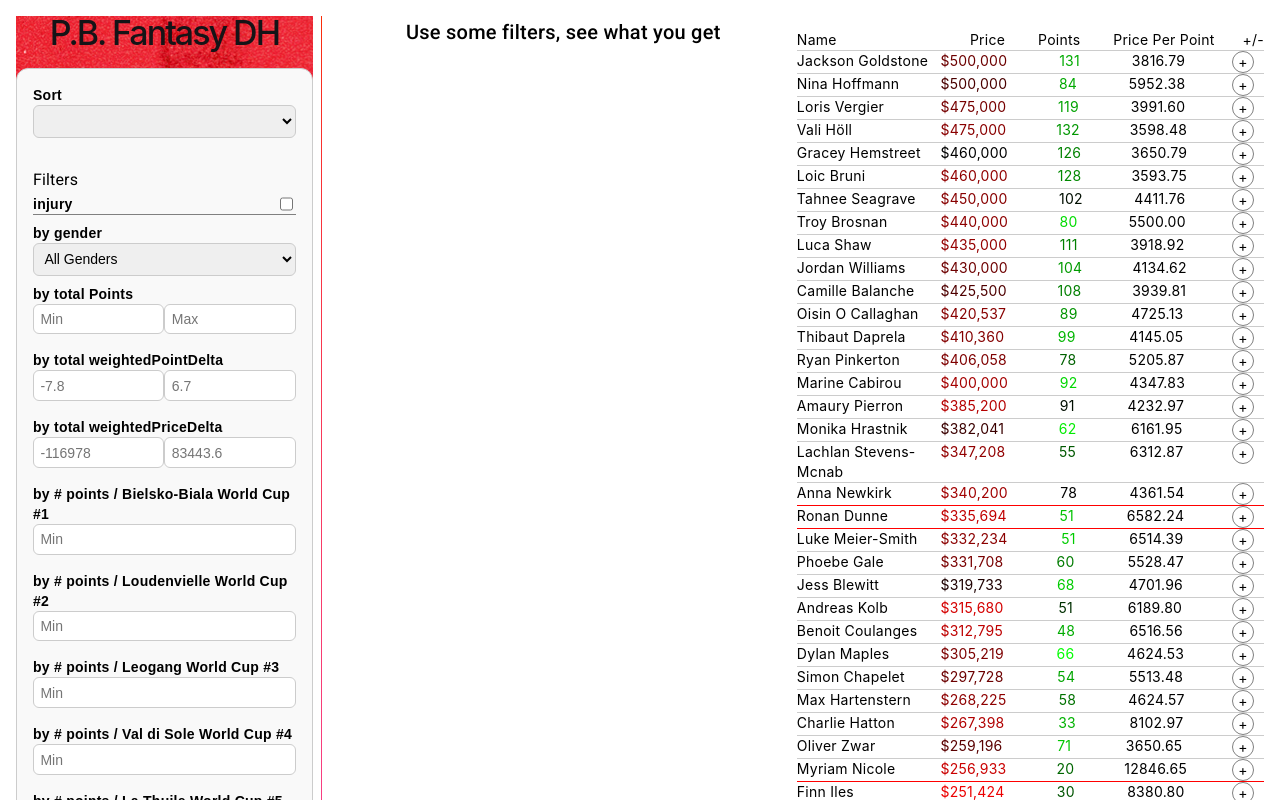
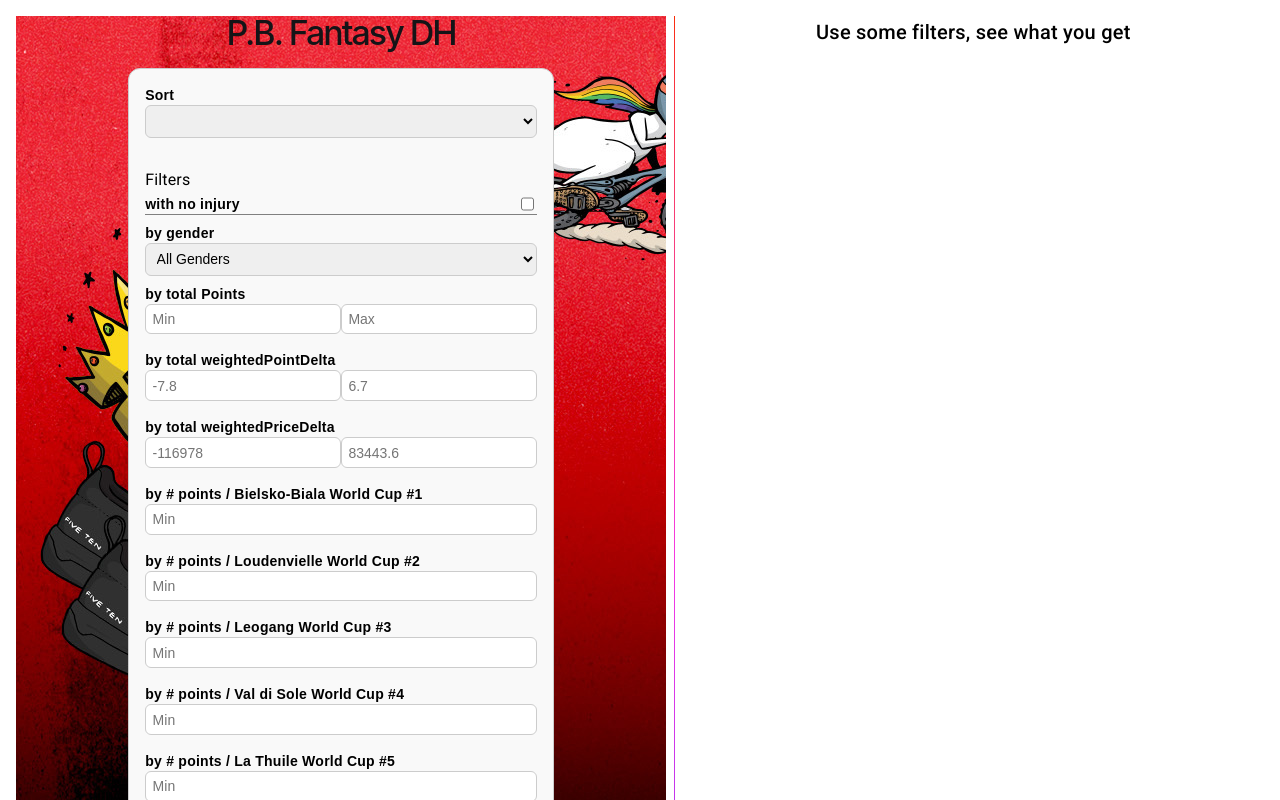
Before and after one commit to paultrial/fantasy, an Angular app: page / in a window 1280 px wide. Shown: the top 800 px of the page. Built offline with nearby package versions, Linux system fonts and the light colour scheme.

Commit message:
mad it look a bit better. not much

```diff
--- a/src/app/app.component.html
+++ b/src/app/app.component.html
@@ -82,7 +82,7 @@
           <br>
           <h3>Filters</h3>
           <div class="filter-row checkbox">
-            <label for="injuryFilter">injury</label>
+            <label for="injuryFilter">with no injury</label>
             <input type="checkbox" id="injuryFilter" [(ngModel)]="injuryfilter" (change)="applyFilters()">
           </div>
           <label for="gender">by gender</label>
@@ -195,7 +195,7 @@
         </li>
       </ul>
     </section>
-    <section>
+    <!-- <section>
       <ul class="athleteList" *ngIf="data">
         <li class="athlete">
           <div class="name">Name</div>
@@ -220,7 +220,7 @@
           </div>
         </li>
       </ul>
-    </section>
+    </section> -->
   </div>
 </main>
 <router-outlet />
--- a/src/app/app.component.less
+++ b/src/app/app.component.less
@@ -62,6 +62,7 @@ h4.nrathletePerTeam{
 
 .left-side {
     width: 25%;
+    min-width: 650px;
     display: flex;
     justify-content: center;
     align-items: flex-start;
@@ -72,7 +73,7 @@ h4.nrathletePerTeam{
 }
 
 .right-side {
-    width: calc(100% - 20% - 16px);
+    width: calc(100% - 25% - 16px);
     display: flex;
     flex-direction: row;
     justify-content: space-between;
@@ -82,7 +83,7 @@ h4.nrathletePerTeam{
             text-align: center;
         }
 
-        width: 50%;
+        width: 100%;
     }
 }
 
```
